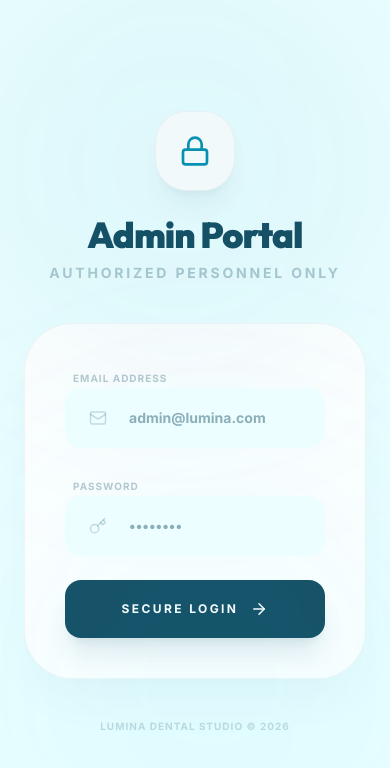
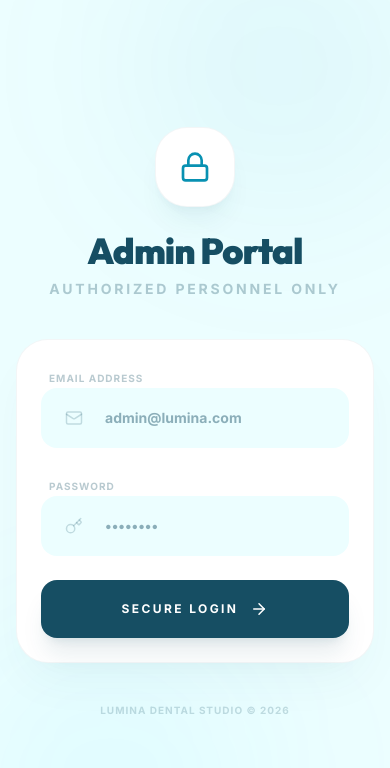
Before and after one commit to ghasifofficial23/dentist, a React (Vite) app: page /admin in a window 390 px wide. Shown: the top 768 px of the page. Built offline with nearby package versions, Linux system fonts and the light colour scheme.

Commit message:
fix: resolve unclickable login button on mobile and optimize responsive layout

```diff
--- a/src/components/admin/AdminLogin.tsx
+++ b/src/components/admin/AdminLogin.tsx
@@ -31,15 +31,15 @@ export const AdminLogin = () => {
   };
 
   return (
-    <div className="min-h-screen bg-bg-light flex items-center justify-center p-6 relative overflow-hidden">
-      {/* Background Decor */}
-      <div className="absolute top-[-10%] right-[-10%] w-[500px] h-[500px] bg-primary/5 rounded-full blur-[100px]" />
-      <div className="absolute bottom-[-10%] left-[-10%] w-[500px] h-[500px] bg-secondary/5 rounded-full blur-[100px]" />
+    <div className="min-h-screen bg-bg-light flex items-center justify-center p-4 md:p-6 relative overflow-x-hidden">
+      {/* Background Decor - added pointer-events-none and adjusted for mobile */}
+      <div className="absolute top-[-10%] right-[-10%] w-[300px] h-[300px] md:w-[500px] md:h-[500px] bg-primary/5 rounded-full blur-[80px] md:blur-[100px] pointer-events-none" />
+      <div className="absolute bottom-[-10%] left-[-10%] w-[300px] h-[300px] md:w-[500px] md:h-[500px] bg-secondary/5 rounded-full blur-[80px] md:blur-[100px] pointer-events-none" />
 
       <motion.div
         initial={{ opacity: 0, y: 20 }}
         animate={{ opacity: 1, y: 0 }}
-        className="w-full max-w-md"
+        className="w-full max-w-md relative z-10"
       >
         <div className="text-center mb-10">
           <div className="w-20 h-20 bg-white rounded-[32px] shadow-xl shadow-deep/5 flex items-center justify-center mx-auto mb-6 border border-deep/5">
@@ -49,7 +49,7 @@ export const AdminLogin = () => {
           <p className="text-sm font-bold text-deep/30 uppercase tracking-[0.2em]">Authorized Personnel Only</p>
         </div>
 
-        <div className="bg-white p-10 rounded-[48px] shadow-2xl shadow-deep/5 border border-deep/5">
+        <div className="bg-white p-6 md:p-10 rounded-[32px] md:rounded-[48px] shadow-2xl shadow-deep/5 border border-deep/5">
           <form onSubmit={handleLogin} className="space-y-6">
             <div className="space-y-2">
               <label className="text-[10px] font-black text-deep/30 uppercase tracking-widest pl-2">Email Address</label>
@@ -89,6 +89,8 @@ export const AdminLogin = () => {
             )}
 
             <button
+              id="login-submit"
+              type="submit"
               disabled={loading}
               className="w-full py-5 bg-deep text-white rounded-2xl font-black text-xs uppercase tracking-[0.2em] hover:bg-primary transition-all shadow-xl shadow-deep/10 flex items-center justify-center gap-3 cursor-pointer disabled:opacity-50"
             >
```
